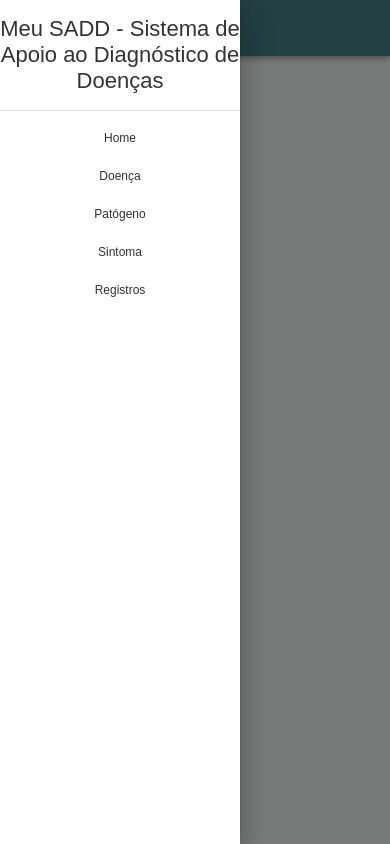
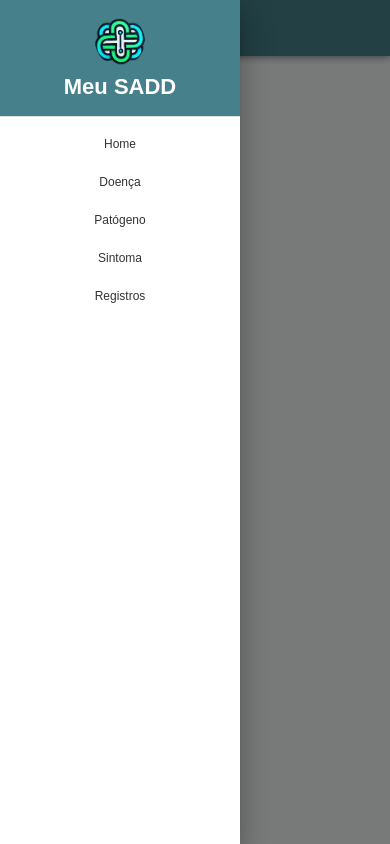
Before and after one commit to peudias/bd-lpr, a React (Create React App) app in the folder tp2/sadd-app/: page /logging in a window 390 px wide. Both pictures are taken after a click on the button "open drawer". Built offline with nearby package versions, Linux system fonts and the light colour scheme.

Commit message:
feat[mobile]: ajuste menu deslizante mobile

```diff
--- a/tp2/sadd-app/src/ui/layout/appSideBar/AppSideBar.tsx
+++ b/tp2/sadd-app/src/ui/layout/appSideBar/AppSideBar.tsx
@@ -16,6 +16,7 @@ import Button from "@mui/material/Button";
 import Avatar from "@mui/material/Avatar";
 import logo from "../../../assets/imgs/logo.png";
 import { useNavigate } from "react-router-dom";
+import logoImage from "../../../assets/imgs/logo.png";
 
 interface Props {
   window?: () => Window;
@@ -46,9 +47,34 @@ export default function DrawerAppBar(props: Props) {
 
   const drawer = (
     <Box onClick={handleDrawerToggle} sx={{ textAlign: "center" }}>
-      <Typography variant="h6" sx={{ my: 2 }}>
-        Meu SADD - Sistema de Apoio ao Diagnóstico de Doenças
-      </Typography>
+      <Box
+        sx={{
+          display: "flex",
+          flexDirection: "column",
+          alignItems: "center",
+          backgroundColor: "#46818B",
+          padding: 2,
+        }}
+      >
+        <Avatar
+          alt="Logo"
+          src={logoImage}
+          sx={{
+            width: 50,
+            height: 50,
+            mb: 1,
+          }}
+        />
+        <Typography
+          variant="h6"
+          sx={{
+            color: "#FFFFFF",
+            fontWeight: "bold",
+          }}
+        >
+          Meu SADD
+        </Typography>
+      </Box>
       <Divider />
       <List>
         {navItems.map((item, index) => (
```
